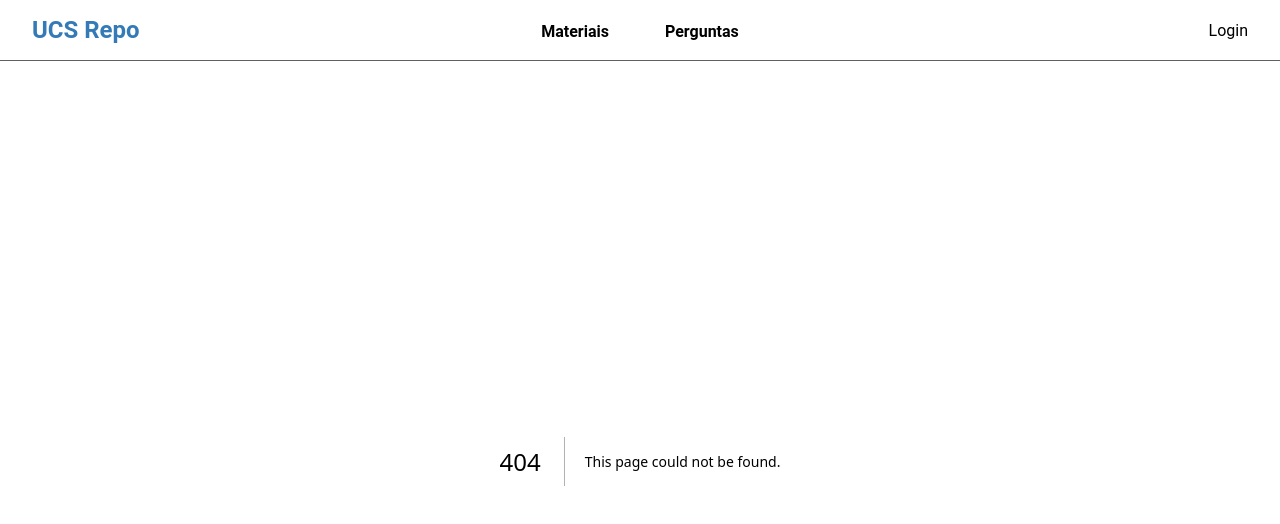
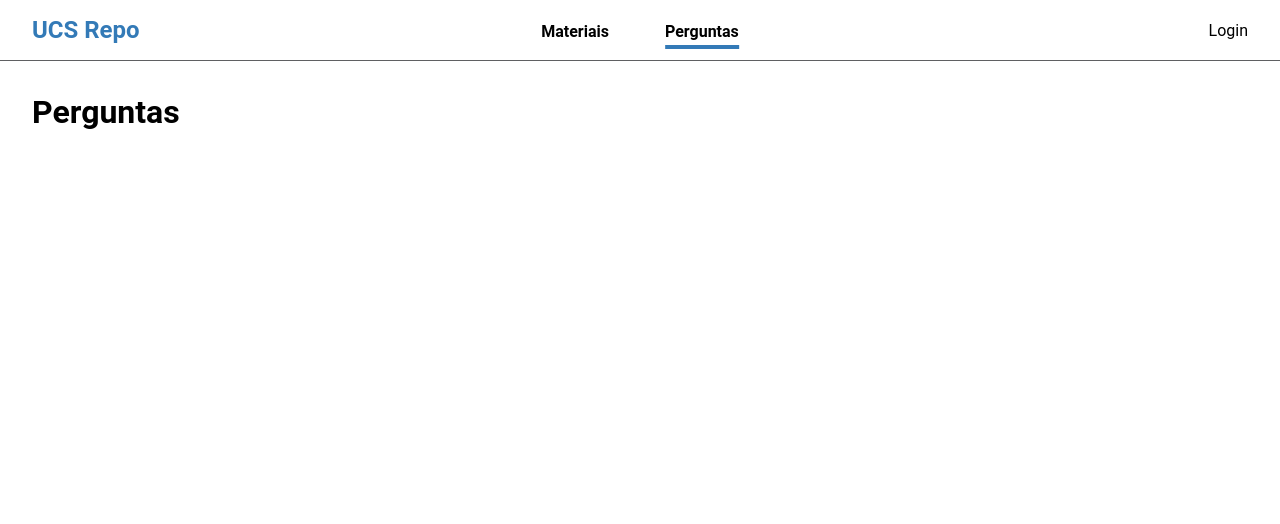
Before and after one commit to pypioner/ihc-study-repo, a Next.js app: page /perguntas in a window 1280 px wide. Before the commit this address had no page. Shown: the top 524 px of the page. Built offline with nearby package versions, Linux system fonts and the light colour scheme.

Commit message:
páginas

```diff
--- a/src/app/_components/Header.tsx
+++ b/src/app/_components/Header.tsx
@@ -1,14 +1,22 @@
 import style from "./header.module.css";
 
-export default function Header() {
+export default function Header({ path }: { path?: string }) {
   return (
     <header className={style.header}>
-      <a href="/" className={style.logo}>
-        UCS Repo
-      </a>
+      <h1 className={style.logo}>UCS Repo</h1>
       <nav>
-        <a href="/materiais">Materiais</a>
-        <a href="/perguntas">Perguntas</a>
+        <a
+          href="/materiais"
+          data-active={path === "/materiais" ? "true" : "false"}
+        >
+          Materiais
+        </a>
+        <a
+          href="/perguntas"
+          data-active={path === "/perguntas" ? "true" : "false"}
+        >
+          Perguntas
+        </a>
       </nav>
       <div>
         <a href="/login">Login</a>
--- a/src/app/_components/header.module.css
+++ b/src/app/_components/header.module.css
@@ -40,12 +40,18 @@
         background-color: var(--destaque);
         transition: width 0.3s ease;
         position: absolute;
-        bottom: -4px;
+        bottom: -2px;
       }
 
       &:hover::before {
         width: calc(100% - 2rem);
       }
+
+      &[data-active="true"] {
+        &::before {
+          width: calc(100% - 2rem);
+        }
+      }
     }
   }
 }
--- a/src/app/globals.css
+++ b/src/app/globals.css
@@ -9,6 +9,10 @@
   :root {
     --fundo: rgb(0, 0, 0);
     --texto: rgb(255, 255, 255);
+  }
+
+  html {
+    color-scheme: dark;
   }
 }
 
@@ -34,10 +38,13 @@ body {
 a {
   color: inherit;
   text-decoration: none;
+
+  &:active {
+    opacity: 0.7;
+  }
 }
 
-@media (prefers-color-scheme: dark) {
-  html {
-    color-scheme: dark;
-  }
+main {
+  min-height: calc(100svh - 4rem);
+  padding: 2rem 2rem;
 }
--- a/src/app/layout.tsx
+++ b/src/app/layout.tsx
@@ -1,6 +1,5 @@
 import type { Metadata } from "next";
 import "./globals.css";
-import Header from "./_components/Header";
 
 export const metadata: Metadata = {
   title: "UCS Repo",
@@ -14,10 +13,7 @@ export default function RootLayout({
 }>) {
   return (
     <html lang="pt-BR">
-      <body>
-        <Header />
-        {children}
-      </body>
+      <body>{children}</body>
     </html>
   );
 }
--- a/src/app/page.tsx
+++ b/src/app/page.tsx
@@ -1,3 +1,5 @@
+import { redirect } from "next/navigation";
+
 export default function Home() {
-  return <main></main>;
+  return redirect("/materiais");
 }
--- /dev/null
+++ b/src/app/perguntas/page.tsx
@@ -0,0 +1,13 @@
+import Header from "../_components/Header";
+import style from "./perguntas.module.css";
+
+export default function Perguntas() {
+  return (
+    <>
+      <Header path="/perguntas" />
+      <main>
+        <h1>Perguntas</h1>
+      </main>
+    </>
+  );
+}
```
Also changed, not shown: src/app/materiais/page.tsx (added, +13 -0 lines), src/app/materiais/materiais.module.css (added), src/app/perguntas/perguntas.module.css (added).
